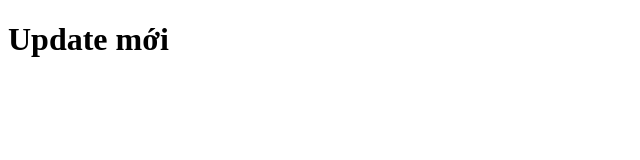
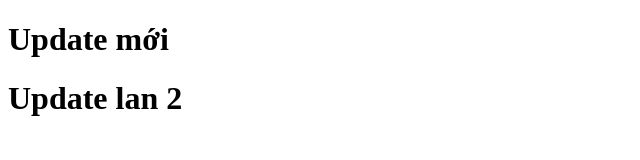
Before and after one commit to presidentcuba/demoGitTinh, a plain HTML site: page index.html in a window 1280 px wide. Shown: the whole page, without its empty margins (0-640 px from the left). Drawn offline with Linux system fonts and the light colour scheme.

Commit message:
update lan 2

```diff
--- a/index.html
+++ b/index.html
@@ -7,5 +7,6 @@
 </head>
 <body>
     <h1>Update mới</h1>
+    <h1>Update lan 2</h1>
 </body>
 </html>
```
